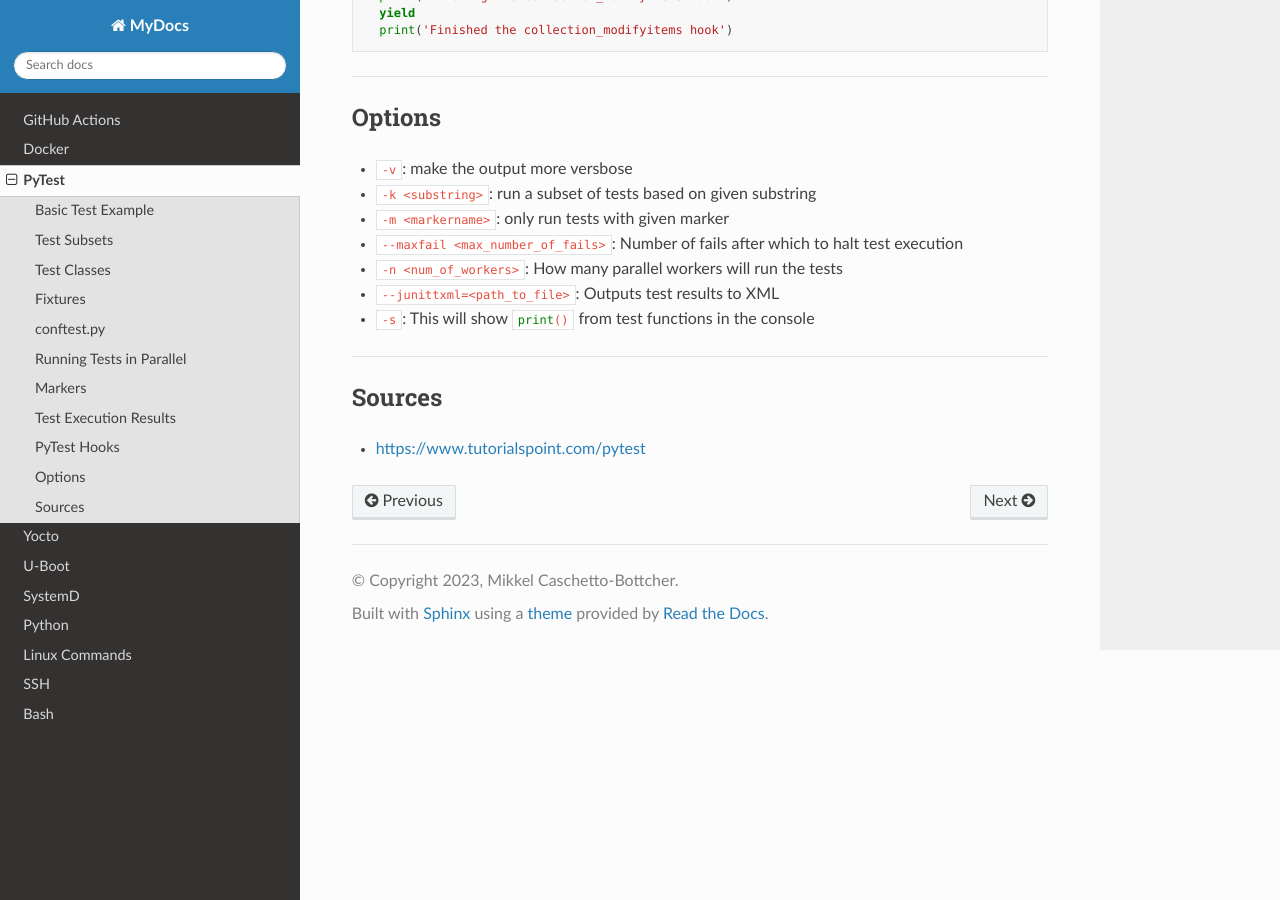
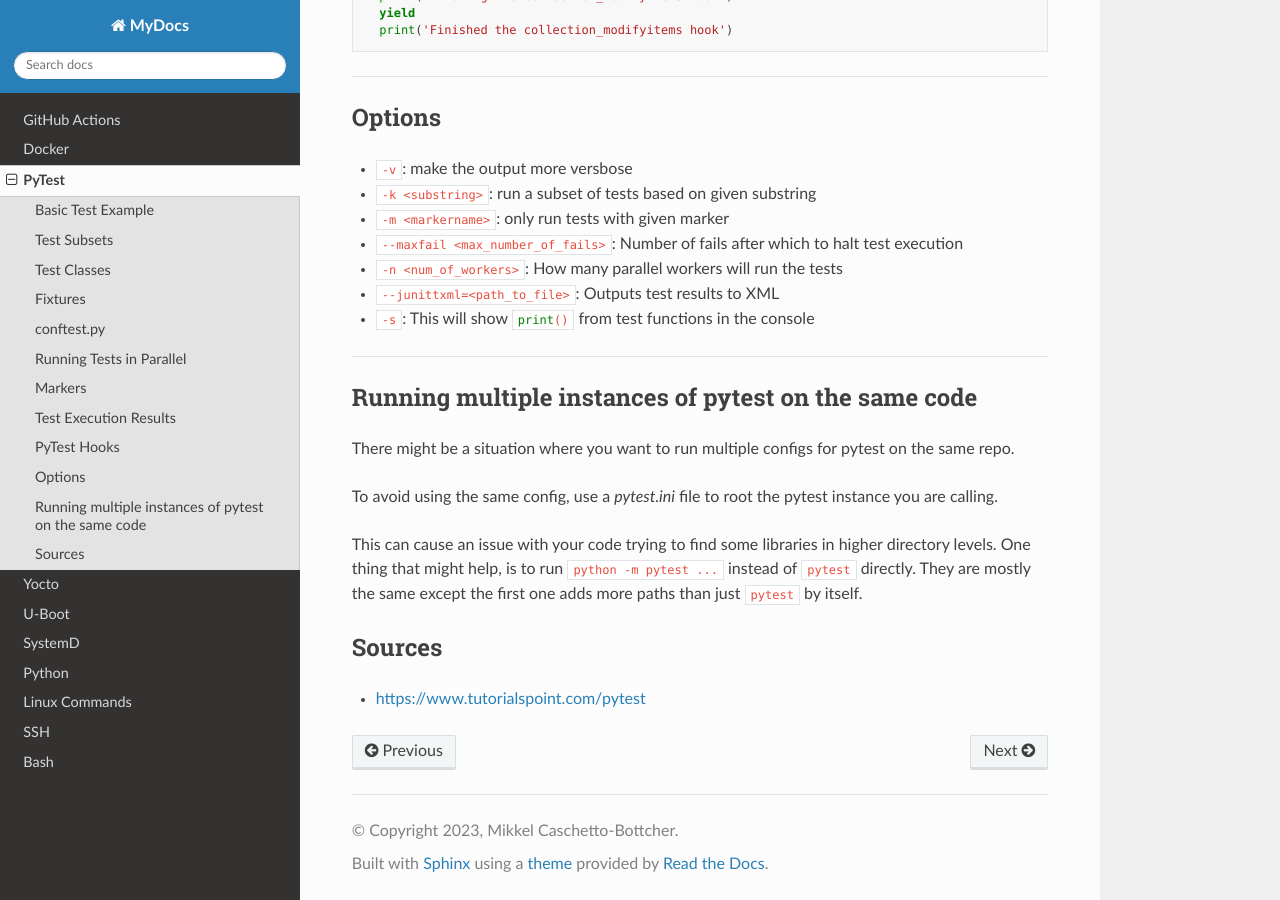
Before and after one commit to mcbottcher/my_docs, a Sphinx documentation site: the page built from docs/source/pytest.rst, in a window 1280 px wide and 900 px high, scrolled down 5594 px. Built offline with Sphinx 7.4.7 and the Read the Docs theme 2.0.0, drawn with Linux system fonts in a browser that asks for light colours.

Commit message:
pytest.rst: Add section about configs

```diff
--- a/docs/source/pytest.rst
+++ b/docs/source/pytest.rst
@@ -297,6 +297,18 @@ Options
 
 ----
 
+Running multiple instances of pytest on the same code
+-----------------------------------------------------
+
+There might be a situation where you want to run multiple configs for pytest
+on the same repo.
+
+To avoid using the same config, use a *pytest.ini* file to root the pytest instance you are calling.
+
+This can cause an issue with your code trying to find some libraries in higher directory levels.
+One thing that might help, is to run ``python -m pytest ...`` instead of ``pytest`` directly. They
+are mostly the same except the first one adds more paths than just ``pytest`` by itself.
+
 Sources
 -------
 
```
